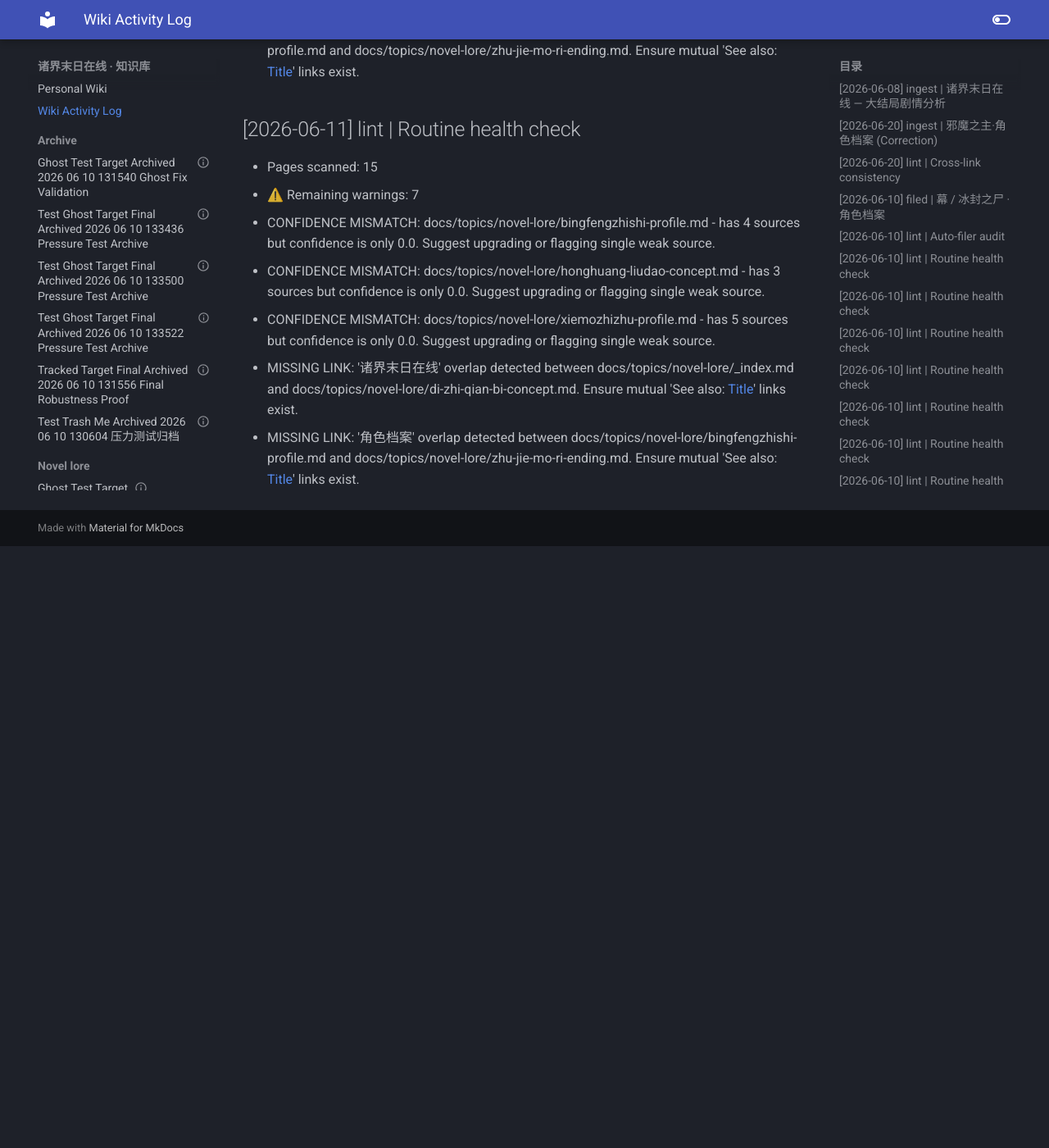
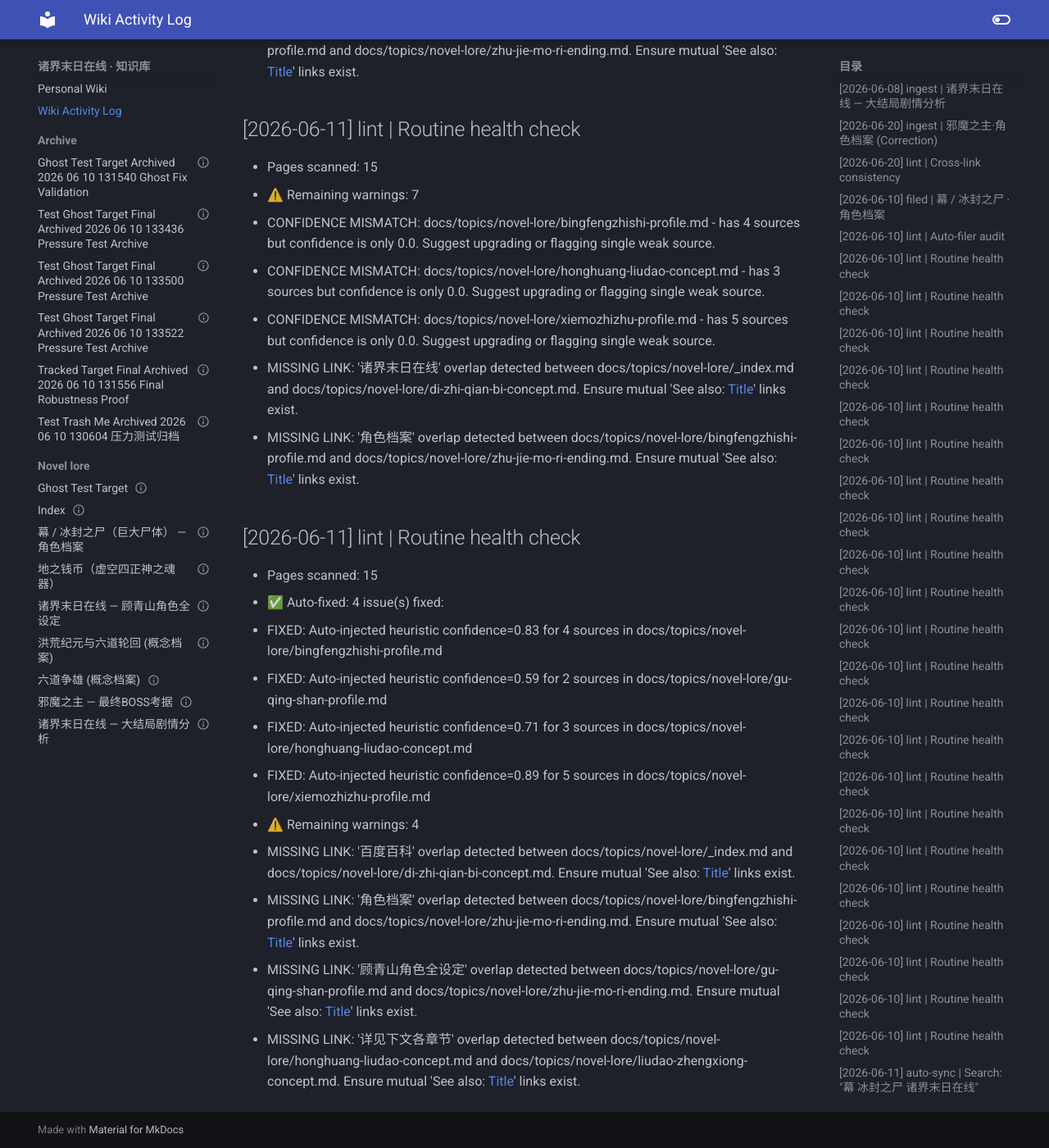
Before and after one commit to Zack3155/llm-wiki, an MkDocs documentation site: the page built from docs/log.md, in a window 1280 px wide and 1400 px high, scrolled down 11615 px. Shown: the whole window at 82% size. Built offline with MkDocs 1.6.1 and Material for MkDocs 9.7.7, drawn with Linux system fonts in a browser that asks for light colours; before the commit the page ends 12281 px from its top, so only the background shows below that.

Commit message:
🤖 Wiki Linter Auto-Commit: 2026-06-11 01:11:35

```diff
--- a/docs/log.md
+++ b/docs/log.md
@@ -266,3 +266,16 @@
   - CONFIDENCE MISMATCH: docs/topics/novel-lore/xiemozhizhu-profile.md - has 5 sources but confidence is only 0.0. Suggest upgrading or flagging single weak source.
   - MISSING LINK: '诸界末日在线' overlap detected between docs/topics/novel-lore/_index.md and docs/topics/novel-lore/di-zhi-qian-bi-concept.md. Ensure mutual 'See also: [Title](path.md)' links exist.
   - MISSING LINK: '角色档案' overlap detected between docs/topics/novel-lore/bingfengzhishi-profile.md and docs/topics/novel-lore/zhu-jie-mo-ri-ending.md. Ensure mutual 'See also: [Title](path.md)' links exist.
+
+## [2026-06-11] lint | Routine health check
+- Pages scanned: 15
+- ✅ Auto-fixed: 4 issue(s) fixed:
+  - FIXED: Auto-injected heuristic confidence=0.83 for 4 sources in docs/topics/novel-lore/bingfengzhishi-profile.md
+  - FIXED: Auto-injected heuristic confidence=0.59 for 2 sources in docs/topics/novel-lore/gu-qing-shan-profile.md
+  - FIXED: Auto-injected heuristic confidence=0.71 for 3 sources in docs/topics/novel-lore/honghuang-liudao-concept.md
+  - FIXED: Auto-injected heuristic confidence=0.89 for 5 sources in docs/topics/novel-lore/xiemozhizhu-profile.md
+- ⚠️ Remaining warnings: 4
+  - MISSING LINK: '百度百科' overlap detected between docs/topics/novel-lore/_index.md and docs/topics/novel-lore/di-zhi-qian-bi-concept.md. Ensure mutual 'See also: [Title](path.md)' links exist.
+  - MISSING LINK: '角色档案' overlap detected between docs/topics/novel-lore/bingfengzhishi-profile.md and docs/topics/novel-lore/zhu-jie-mo-ri-ending.md. Ensure mutual 'See also: [Title](path.md)' links exist.
+  - MISSING LINK: '顾青山角色全设定' overlap detected between docs/topics/novel-lore/gu-qing-shan-profile.md and docs/topics/novel-lore/zhu-jie-mo-ri-ending.md. Ensure mutual 'See also: [Title](path.md)' links exist.
+  - MISSING LINK: '详见下文各章节' overlap detected between docs/topics/novel-lore/honghuang-liudao-concept.md and docs/topics/novel-lore/liudao-zhengxiong-concept.md. Ensure mutual 'See also: [Title](path.md)' links exist.
```
